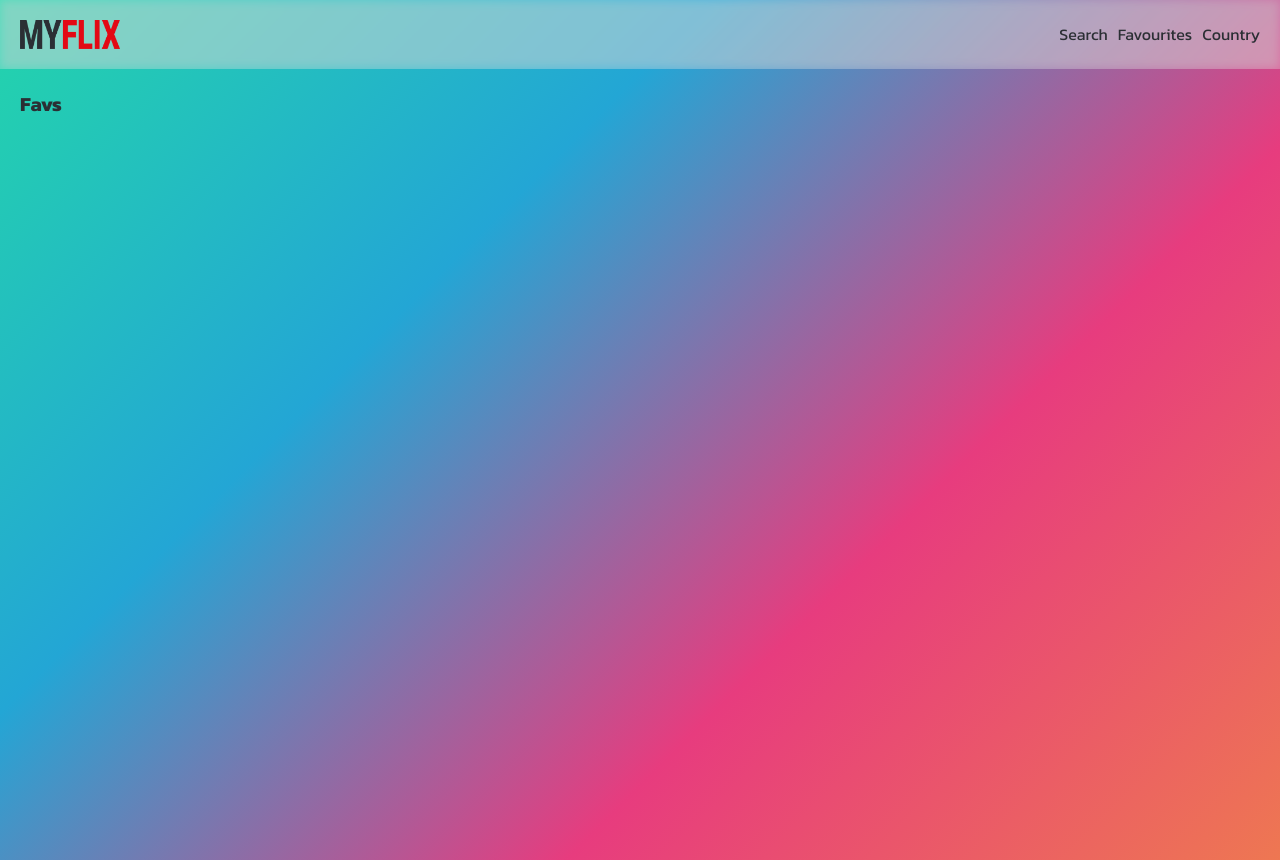
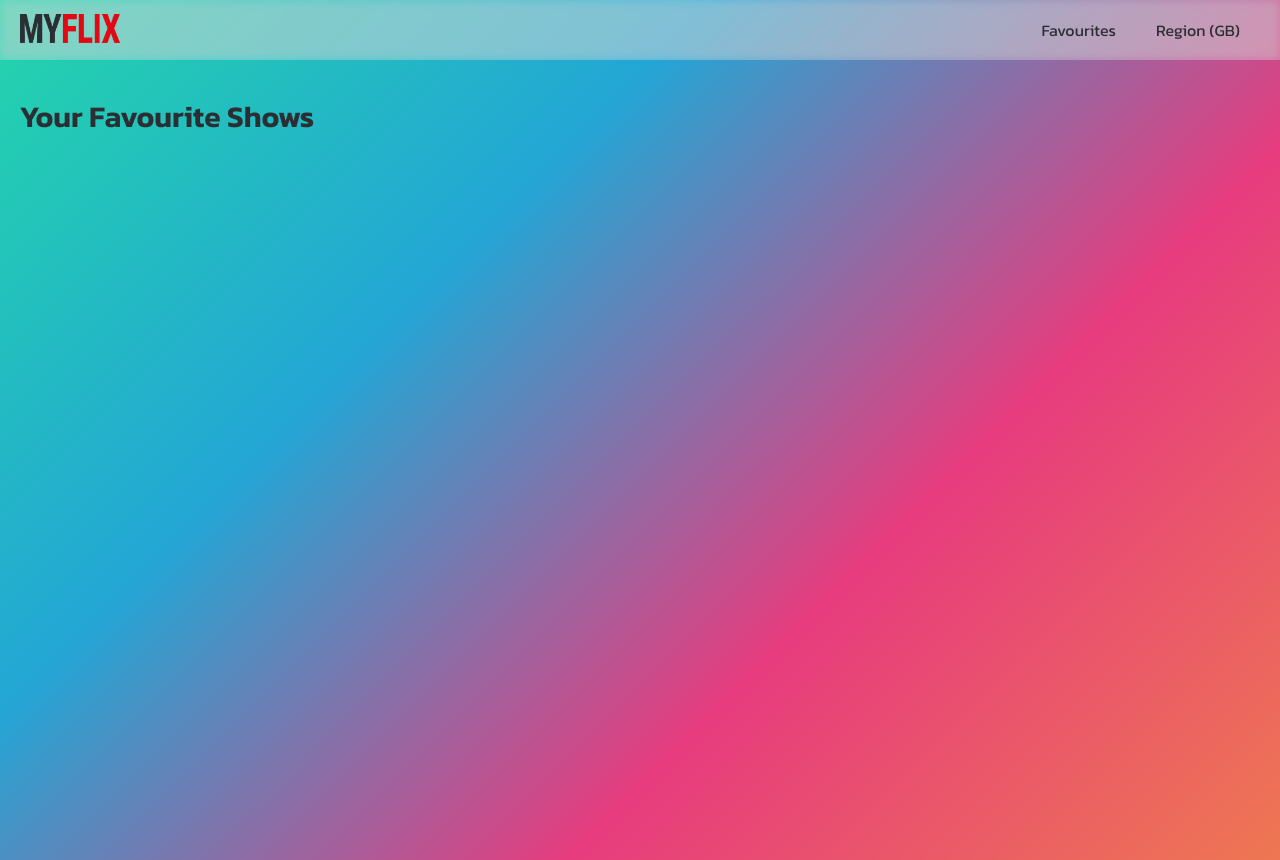
Before and after one commit to abhishekangira/myflix, a React (Create React App) app: page /favourites in a window 1280 px wide. Built offline with nearby package versions, Linux system fonts and the light colour scheme.

Commit message:
Added favourites and region support

```diff
--- a/src/App.js
+++ b/src/App.js
@@ -1,8 +1,10 @@
 import styled from "styled-components";
+import { useState } from "react";
 import { Switch, Route } from "react-router-dom";
 
+import Navbar from "./components/Navbar";
 import HomePage from "./pages/HomePage";
-import Navbar from "./components/Navbar";
+import FavouritesPage from "./pages/FavouritesPage";
 
 const Page = styled.div`
   padding: 2rem;
@@ -14,16 +16,18 @@ const Wrapper = styled.div`
 `;
 
 function App() {
+  const [country, setCountry] = useState("GB");
+  const [favourites, setFavourites] = useState([]);
   return (
     <Wrapper>
-      <Navbar />
+      <Navbar country={country} setCountry={setCountry} />
       <Page>
         <Switch>
           <Route exact path="/">
-            <HomePage />
+            <HomePage favourites={favourites} setFavourites={setFavourites} country={country} />
           </Route>
           <Route path="/favourites">
-            <h1>Favs</h1>
+            <FavouritesPage favourites={favourites} setFavourites={setFavourites} />
           </Route>
         </Switch>
       </Page>
--- a/src/components/Navbar.jsx
+++ b/src/components/Navbar.jsx
@@ -1,8 +1,10 @@
 import { useEffect, useState } from "react";
-
+import { Link } from "react-router-dom";
 import styled, { css } from "styled-components";
 
 import logo from "../assets/logo.png";
+
+import getCountryName from "../utils/getCountryName";
 
 const Nav = styled.nav`
   padding: 2rem;
@@ -10,15 +12,16 @@ const Nav = styled.nav`
   justify-content: space-between;
   align-items: center;
   width: 100%;
-  transition: 1s;
+  height: 6rem;
+  transition: 0.5s;
   background-color: rgba(255, 255, 255, 0.2);
   ${({ scrolled }) =>
     scrolled &&
     css`
       background-color: rgba(255, 255, 255, 0.7);
-      height: 2rem;
-      padding: 2rem 1.5rem;
-      box-shadow: 0 0 1rem .2rem rgba(0, 0, 0, 0.3);
+      height: 4rem;
+      padding: 0 1.5rem;
+      box-shadow: 0 0 1rem 0.2rem rgba(0, 0, 0, 0.3);
     `}
   backdrop-filter: blur(5px) saturate(100%) contrast(50%) brightness(120%);
   position: fixed;
@@ -36,14 +39,45 @@ const Logo = styled.img`
 `;
 
 const Right = styled.div`
+  display: flex;
+  position: relative;
   font-size: var(--font-size);
-  span:not(:first-child) {
-    margin-left: 1rem;
+  height: inherit;
+  button {
+    background: none;
+    height: 100%;
+    padding: 0 2rem;
+    color: inherit;
+    border: none;
+    outline: none;
+    cursor: pointer;
+    &:hover {
+      background: rgba(255, 255, 255, 0.5);
+    }
   }
 `;
 
-export default function Navbar() {
+const RegionMenu = styled.nav`
+  position: fixed;
+  display: flex;
+  flex-direction: column;
+  background-color: rgba(255, 255, 255, 0.8);
+  top: 6rem;
+  right: 2rem;
+  transition: 0.5s;
+  button {
+    padding: 1.5rem 2rem;
+  }
+  ${({ scrolled }) =>
+    scrolled &&
+    css`
+      top: 4rem;
+    `}
+`;
+
+export default function Navbar({ country, setCountry }) {
   const [scrolled, setScrolled] = useState(false);
+  const [regionMenuVisible, setRegionMenuVisible] = useState(false);
 
   const handleScroll = () => {
     if (window.scrollY > 100) setScrolled(true);
@@ -59,11 +93,58 @@ export default function Navbar() {
 
   return (
     <Nav scrolled={scrolled}>
-      <Logo scrolled={scrolled} src={logo} alt="myflix logo" />
+      <Link to="/">
+        <Logo scrolled={scrolled} src={logo} alt="myflix logo" />
+      </Link>
       <Right>
-        <span>Search</span>
-        <span>Favourites</span>
-        <span>Country</span>
+        <Link to="/favourites">
+          <button>Favourites</button>
+        </Link>
+        <button onClick={() => setRegionMenuVisible((prev) => !prev)}>Region ({country})</button>
+        {regionMenuVisible && (
+          <RegionMenu scrolled={scrolled}>
+            <button
+              onClick={() => {
+                setCountry("US");
+                setRegionMenuVisible(false);
+              }}
+            >
+              {getCountryName("US")}
+            </button>
+            <button
+              onClick={() => {
+                setCountry("GB");
+                setRegionMenuVisible(false);
+              }}
+            >
+              {getCountryName("GB")}
+            </button>
+            <button
+              onClick={() => {
+                setCountry("JP");
+                setRegionMenuVisible(false);
+              }}
+            >
+              {getCountryName("JP")}
+            </button>
+            <button
+              onClick={() => {
+                setCountry("CN");
+                setRegionMenuVisible(false);
+              }}
+            >
+              {getCountryName("CN")}
+            </button>
+            <button
+              onClick={() => {
+                setCountry("AU");
+                setRegionMenuVisible(false);
+              }}
+            >
+              {getCountryName("AU")}
+            </button>
+          </RegionMenu>
+        )}
       </Right>
     </Nav>
   );
--- a/src/components/NowShowing.jsx
+++ /dev/null
@@ -1,43 +0,0 @@
-import ShowCard from "./ShowCard";
-import styled from "styled-components";
-
-const Title = styled.h1`
-  font-weight: 600;
-  font-size: 3rem;
-`;
-
-const List = styled.div`
-  display: grid;
-  grid-template-columns: repeat(auto-fill, minmax(var(--card-size-m), 1fr));
-  gap: 3rem;
-  justify-items: center;
-  margin-top: 3rem;
-`;
-
-export default function NowShowing({ list }) {
-  const showHash = {};
-  return (
-    <section>
-      <Title>Now Showing in USA</Title>
-      <List>
-        {list.map(({ show }) => {
-          showHash[show.id] = showHash[show.id] === true ? false : true;
-          return (
-            showHash[show.id] && (
-              <ShowCard
-                key={show.id}
-                img={show.image?.medium}
-                name={show.name}
-                language={show.language}
-                rating={show.rating.average?.toFixed(1)}
-                summary={show.summary}
-                genres={show.genres.length ? show.genres : "Regular"}
-                isFav="false"
-              />
-            )
-          );
-        })}
-      </List>
-    </section>
-  );
-}
--- /dev/null
+++ b/src/components/ShowCardList.jsx
@@ -0,0 +1,39 @@
+import ShowCard from "./ShowCard";
+import styled from "styled-components";
+
+const List = styled.div`
+  display: grid;
+  grid-template-columns: repeat(auto-fill, minmax(var(--card-size-m), 1fr));
+  gap: 3rem;
+  justify-items: center;
+  margin-top: 3rem;
+`;
+
+export default function ShowCardList({ list, favourites, setFavourites }) {
+  const showHash = {};
+  return (
+    <List>
+      {list.map((obj) => {
+        const show = "show" in obj ? obj.show : obj;
+        showHash[show.id] = showHash[show.id] === true ? false : true;
+        return (
+          showHash[show.id] && (
+            <ShowCard
+              key={show.id}
+              id={show.id}
+              show={show}
+              img={show.image?.medium}
+              name={show.name}
+              language={show.language}
+              rating={show.rating.average?.toFixed(1)}
+              summary={show.summary}
+              genres={show.genres.length ? show.genres : "Regular"}
+              isFav={favourites.includes(show).toString()}
+              setFavourites={setFavourites}
+            />
+          )
+        );
+      })}
+    </List>
+  );
+}
--- /dev/null
+++ b/src/components/Title.jsx
@@ -0,0 +1,10 @@
+import styled from "styled-components";
+
+const H1 = styled.h1`
+  font-weight: 600;
+  font-size: 3rem;
+`;
+
+export default function Title({ children }) {
+  return <H1>{children}</H1>;
+}
--- /dev/null
+++ b/src/pages/FavouritesPage.jsx
@@ -0,0 +1,11 @@
+import ShowCardList from "../components/ShowCardList";
+import Title from "../components/Title";
+
+export default function FavouritesPage({ favourites, setFavourites }) {
+  return (
+    <>
+      <Title>Your Favourite Shows</Title>
+      <ShowCardList setFavourites={setFavourites} favourites={favourites} list={favourites} />
+    </>
+  );
+}
--- a/src/pages/HomePage.jsx
+++ b/src/pages/HomePage.jsx
@@ -1,18 +1,25 @@
 import { useEffect, useState } from "react";
 import axios from "axios";
 
-import NowShowing from "../components/NowShowing";
+import ShowCardList from "../components/ShowCardList";
+import Title from "../components/Title";
+import getCountryName from "../utils/getCountryName";
 
-export default function HomePage() {
-  const [nowShowingList, setNowShowingList] = useState([]);
+export default function HomePage({ country, favourites, setFavourites }) {
+  const [showCardList, setShowCardList] = useState([]);
 
   useEffect(() => {
     (async () => {
-      const response = await axios.get("http://api.tvmaze.com/schedule?country=US");
-      setNowShowingList(response.data);
+      const response = await axios.get(`http://api.tvmaze.com/schedule?country=${country}`);
+      setShowCardList(response.data);
       console.log(response.data);
     })();
-  }, []);
+  }, [country]);
 
-  return <NowShowing list={nowShowingList} />;
+  return (
+    <>
+      <Title>Now Showing in {getCountryName(country)}</Title>
+      <ShowCardList setFavourites={setFavourites} favourites={favourites} list={showCardList} />
+    </>
+  );
 }
--- a/src/styles.js
+++ b/src/styles.js
@@ -1,4 +1,4 @@
-import { createGlobalStyle, styled } from "styled-components";
+import { createGlobalStyle } from "styled-components";
 import { normalize } from "styled-normalize";
 
 // export const GlobalStyle = styled.div`
@@ -9,6 +9,11 @@ export const GlobalStyle = createGlobalStyle`
     box-sizing: border-box;
     padding: 0;
     margin: 0;
+  }
+
+  a {
+    text-decoration: none;
+    color: inherit;
   }
 
   html {
--- /dev/null
+++ b/src/utils/getCountryName.js
@@ -0,0 +1,16 @@
+export default function getCountryName(countryCode) {
+  switch (countryCode) {
+    case "US":
+      return "United States";
+    case "GB":
+      return "Britain";
+    case "CN":
+      return "China";
+    case "JP":
+      return "Japan";
+    case "AU":
+      return "Australia";
+    default:
+      return "NA";
+  }
+}
```
Also changed, not shown: src/components/ShowCard.jsx (+9 -2 lines).
